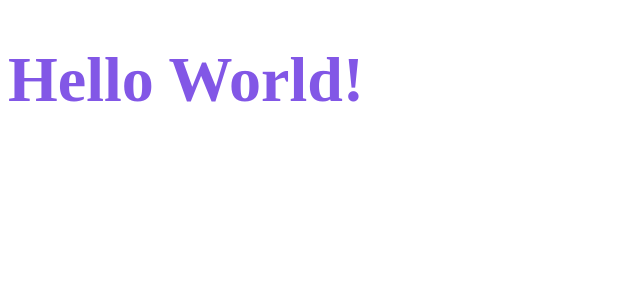
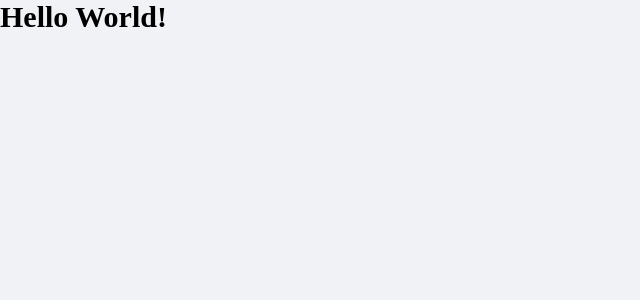
Before and after one commit to franklaercio/finances-react, a React (Create React App) app in the folder web/: page / in a window 1280 px wide. Shown: the top 300 px of the page, without its empty margins (0-640 px from the left). Built offline with nearby package versions, Linux system fonts and the light colour scheme.

Commit message:
Global Style

```diff
--- a/web/public/index.html
+++ b/web/public/index.html
@@ -3,6 +3,9 @@
   <head>
     <meta charset="utf-8" />
     <meta name="viewport" content="width=device-width, initial-scale=1" />
+
+    <link rel="shortcut icon" href="favicon.png" type="image/png"/>
+
     <title>dtmoney</title>
   </head>
   <body>
--- a/web/src/App.tsx
+++ b/web/src/App.tsx
@@ -1,14 +1,10 @@
-import styled from 'styled-components';
-
-const Title = styled.h1`
-  font-size: 64px;
-  color: #8257E6;
-`
+import { GlobalStyle } from './styles/global';
 
 export function App() {
   return (
     <div className="App">
-      <Title>Hello World!</Title>
+      <h1>Hello World!</h1>
+      <GlobalStyle />
     </div>
   );
 }
--- /dev/null
+++ b/web/src/styles/global.ts
@@ -0,0 +1,47 @@
+import { createGlobalStyle } from 'styled-components';
+
+export const GlobalStyle = createGlobalStyle`
+    :root {
+        --red: #E52E4D;
+        --blue: #5429CC;
+
+        --blue-light: #FFFFFF;
+
+        --text-title: #363F5F;
+        --text-body: #969CB2;
+
+        --background: #F0F2F5;
+        --shape: #FFFFFF;
+    }
+
+    * {
+        margin: 0;
+        padding: 0;
+        box-sizing: border-box;
+    }
+
+    // font-size: 16px (Desktop)
+    html {
+        @media(max-width: 1800px) {
+            font-size: 93.75%; // 15px
+        }
+
+        @media(max-width: 720px) {
+            font-size: 87,5%; // 14px
+        }
+    }
+
+    body {
+        background: var(--background);
+        --webkit-font-smoothing: antialiased;
+    }
+
+    button {
+        cursor: pointer;
+    }
+
+    [disabled] {
+        opacity: 0.6;
+        cursor: not-allowed;
+    }
+`
```
